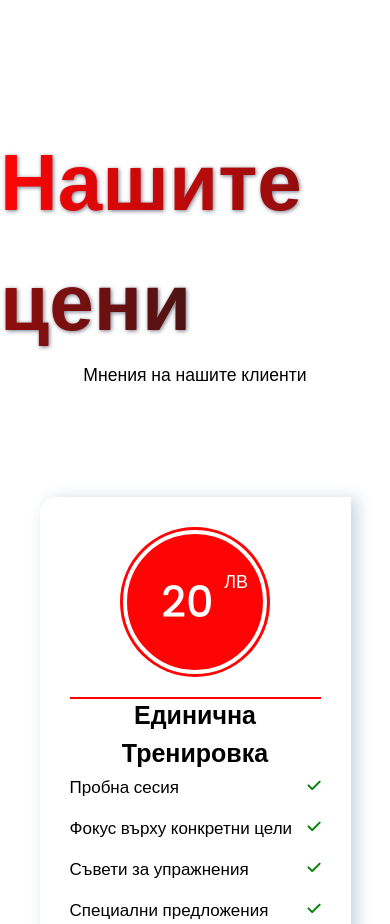
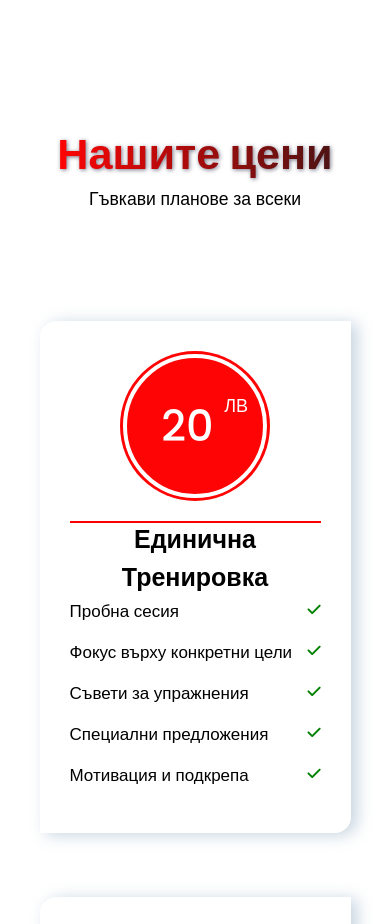
Before and after one commit to eminn-a/Gym-Project, a React (Vite) app in the folder client/: page / in a window 390 px wide. Shown: the part 6060-6984 px from the top of the page. Built offline with nearby package versions, Linux system fonts and the light colour scheme; no server answers.

Commit message:
Static data fix

```diff
--- a/client/src/components/PriceTable/PriceTable.jsx
+++ b/client/src/components/PriceTable/PriceTable.jsx
@@ -7,7 +7,7 @@ export default function PriceTable({ priceData }) {
       <h1>
         <span className={styles.gradientText}>Нашите цени</span>
       </h1>
-      <p>Мнения на нашите клиенти</p>
+      <p>Гъвкави планове за всеки</p>
       <div className={styles.wrapper}>
         {priceData.map((x, index) => (
           <PriceTableCard key={index} data={x} />
--- a/client/src/components/PriceTable/PriceTable.module.css
+++ b/client/src/components/PriceTable/PriceTable.module.css
@@ -12,6 +12,7 @@
   color: transparent;
   font-size: 2.5em;
   filter: drop-shadow(1px 1px 2px #757588);
+
 }
 
 .section p {
@@ -170,6 +171,10 @@
     flex-direction: column;
   }
 
+  .gradientText {
+    font-size: 2.7rem;
+  }
+
   .table {
     width: 100%;
     margin-bottom: 4em;
```
